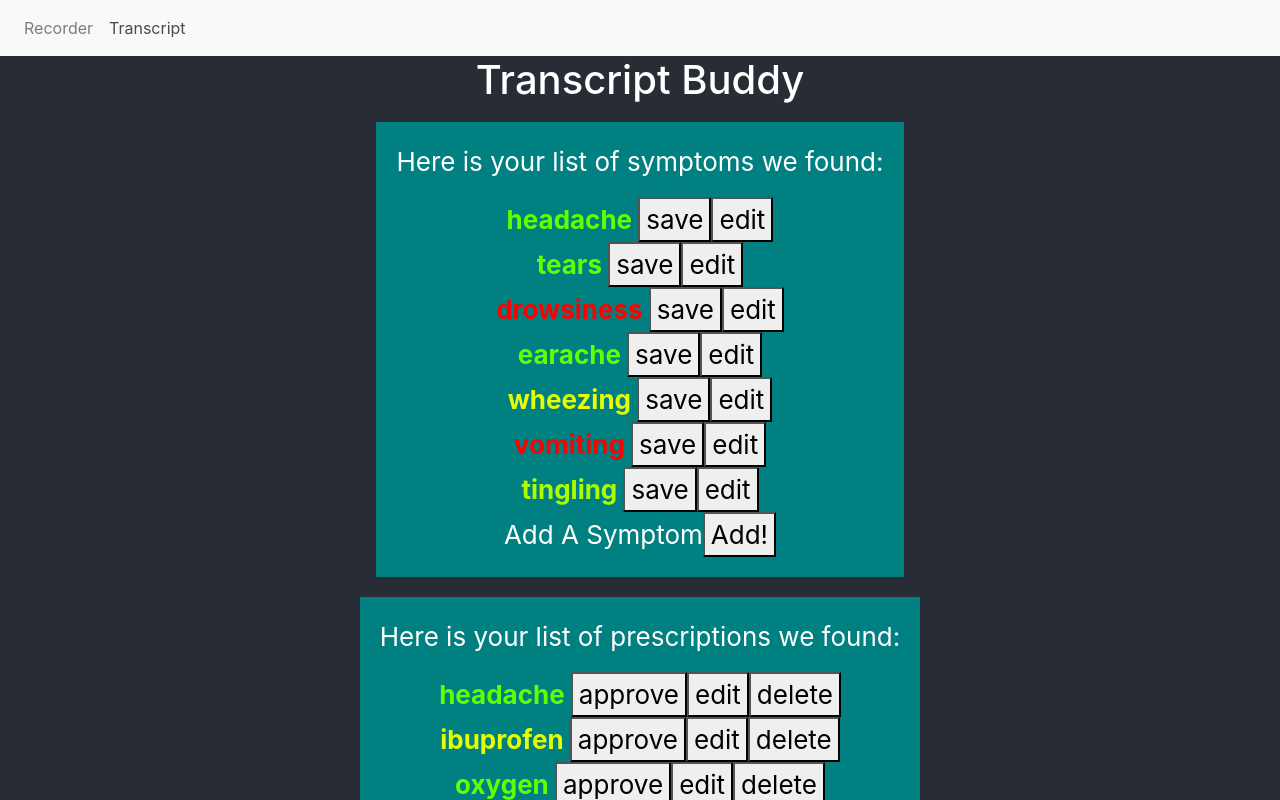
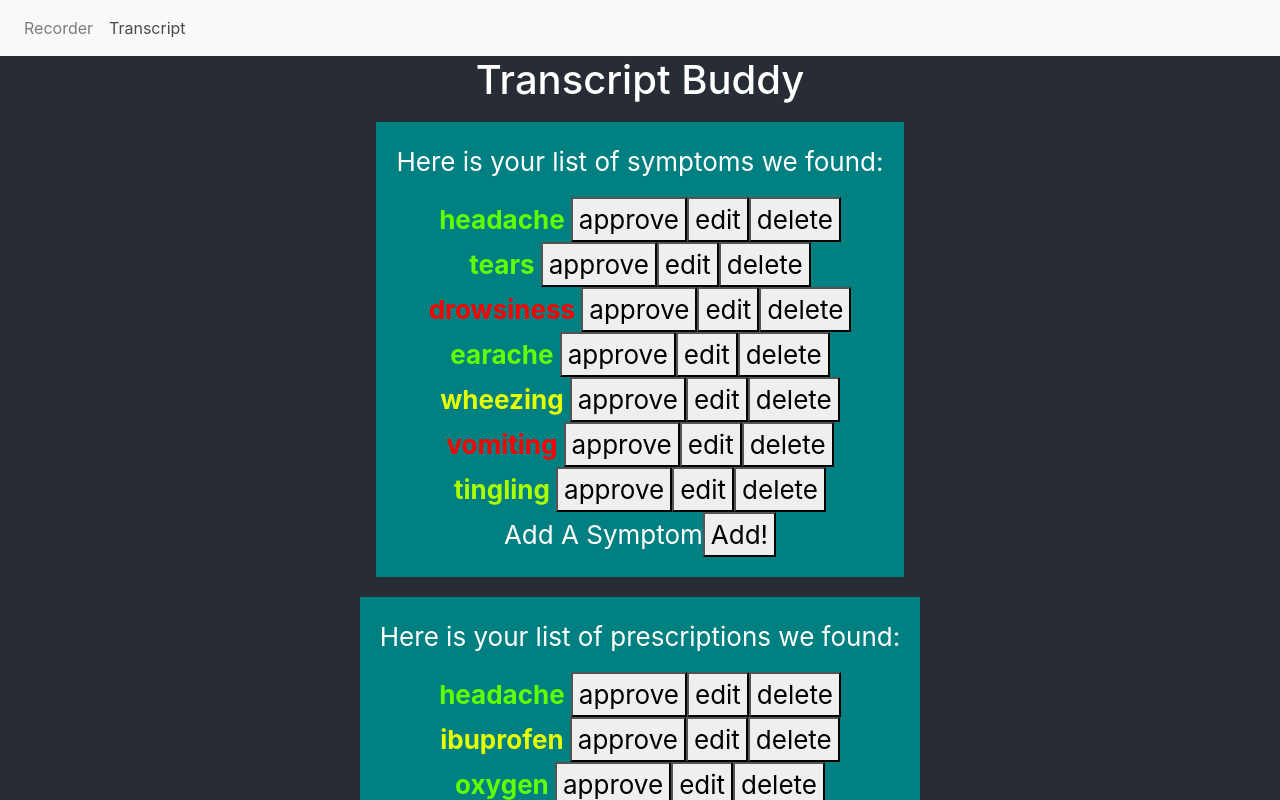
Before and after one commit to Austin-Dev-Week-2018-Bards-Birthright/Bards-Birthright, a React (Create React App) app: page / in a window 1280 px wide. Both pictures are taken after a click on the link "Transcript". Shown: the top 800 px of the page. Built offline with nearby package versions, Linux system fonts and the light colour scheme; no server answers.

Commit message:
add symtons click

```diff
--- a/src/components/SymptomList.js
+++ b/src/components/SymptomList.js
@@ -9,7 +9,9 @@ class SymptomList extends Component {
     this.state = {
       symptoms: [],
       isAddingSymptom: false,
-      newSymptom: ''
+      isClicked: false,
+      newSymptom: '',
+      output
     };
 
     this.changeText = function(e) {
@@ -29,6 +31,20 @@ class SymptomList extends Component {
     this.confirmSymptom = this.confirmSymptom.bind(this);
   }
   componentDidMount() {
+    this.sentences = [];
+    let sentence = '';
+    Array.from(this.state.output).forEach((e)=> {
+      if (e === '.' || e === '?') {
+        this.sentences.push(sentence + e)
+        sentence = ''
+      } else {
+        sentence += e;
+      }
+    });
+
+
+
+
     let symptoms = [];
     if (input.symptoms.length < 1){
     input.monologues.forEach(speaker => {
@@ -50,7 +66,7 @@ class SymptomList extends Component {
       <div className="List">
         <p>Here is your list of symptoms we found: </p>
         {this.state.symptoms.map((item, i) => {
-          return <SymptomListItem key={i} symptom={item} />;
+          return <SymptomListItem key={i} symptom={item} sentences={this.sentences}/>;
         })}
         {this.state.isAddingSymptom ? (
           <div>
--- a/src/components/SymptomListItem.js
+++ b/src/components/SymptomListItem.js
@@ -18,7 +18,8 @@ class SymptomListItem extends Component {
     super(props);
     this.state = {
       symptom : this.props.symptom,
-      isEditing: false
+      isEditing: false,
+      context: ''
     }
     this.save = function () {
       this.setState({ symptom: { ...this.state.symptom, confidence: 1 } })
@@ -29,28 +30,67 @@ class SymptomListItem extends Component {
       })
     };
 
+    this.delete = function () {
+      this.setState({ symptom: {} })
+    };
+
     this.changeText = function (e) {
       this.setState({ symptom: { ...this.state.symptom, value: e.target.value, confidence: 1 } })
     }
     this.save = this.save.bind(this);
     this.edit = this.edit.bind(this);
+    this.handleClick = function () {
+      this.setState({isClicked : !this.state.isClicked})
+      console.log(' here is the context of that word ', this.state.context);
+    }
+    this.handleClick = this.handleClick.bind(this);
     this.changeText = this.changeText.bind(this);
+    this.delete = this.delete.bind(this);
+  }
+
+  componentDidMount() {
+    this.props.sentences.forEach((sentence, i) => {
+      if (sentence.includes(this.props.symptom.value)) {
+        let context = sentence;
+        if (i > 0){
+          context = this.props.sentences[i-1] + context;
+        }
+        if (i < this.props.sentences.length-1) {
+          context += this.props.sentences[i+1];
+        }
+        this.setState({context})
+      }
+    });
   }
 
   render() {
-    return (
-    this.state.isEditing ?
-    <div>
-          <input type="text" value={this.state.symptom.value} onChange={this.changeText} />
-          <button onClick={() => this.setState({isEditing: false})}>Confirm</button>
-    </div>
+    return this.state.isEditing ? <div>
+        <input type="text" value={this.state.symptom.value} onChange={this.changeText} />
+        <button onClick={() => this.setState({ isEditing: false })}>
+          Confirm
+        </button>
+      </div> : <div>
+        {this.state.isClicked ?
+        <b onClick={this.handleClick}> {this.state.context}</b>
         :
-    <div>
-      <b style={{ color: CONFIDENCE_DICTIONARY[Math.floor(this.state.symptom.confidence * 10)]}}>{this.state.symptom.value} </b>
-      <button onClick={this.save}>save</button>
-      <button onClick={this.edit}>edit</button>
-      </div>
-      )
+        <div>
+        <b
+        onClick={this.handleClick}
+          style={{
+            color:
+              CONFIDENCE_DICTIONARY[
+                Math.floor(this.state.symptom.confidence * 10)
+              ]
+          }}
+        >
+          {this.state.symptom.value}{' '}
+        </b>
+        <button onClick={this.save}>approve</button>
+        <button onClick={this.edit}>edit</button>
+        <button onClick={this.delete}>delete</button>
+        </div>
+        }
+      </div>;
   }
 }
 
```
